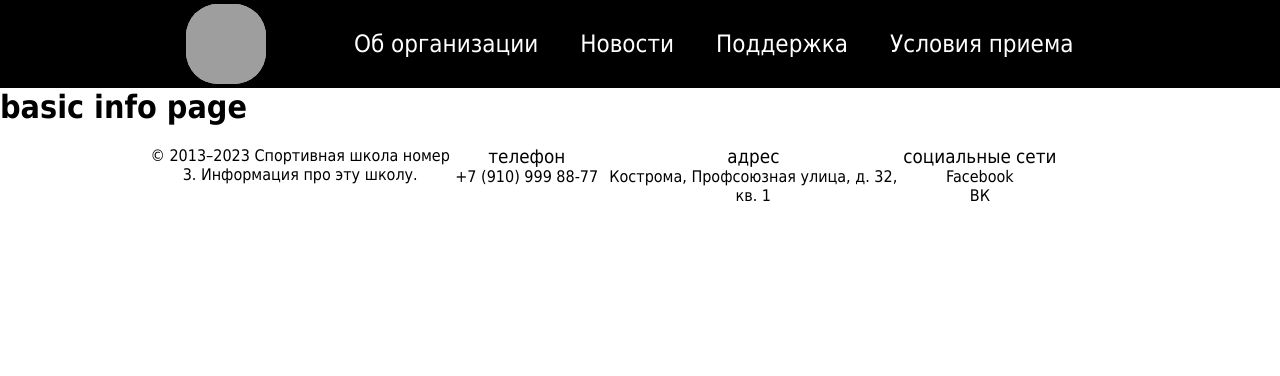
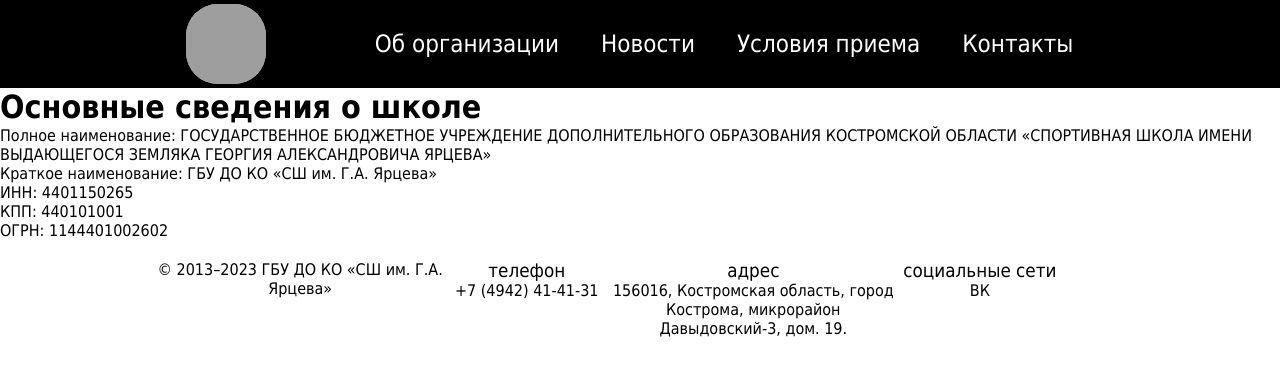
Before and after one commit to AirGuy-one/sports_school, a Django app: page /basic_info in a window 1280 px wide. Shown: the top 376 px of the page. Run offline with Django 4.2, Linux system fonts and the light colour scheme; parts of the project's set-up code (start-up, migrations or seed data) failed here and were passed over; grey boxes are pictures that could not be loaded.

Commit message:
First father's commit

```diff
--- a/templates/base.html
+++ b/templates/base.html
@@ -7,7 +7,7 @@
     <meta name="viewport"
           content="width=device-width, user-scalable=no, initial-scale=1.0, maximum-scale=1.0, minimum-scale=1.0">
     <meta http-equiv="X-UA-Compatible" content="ie=edge">
-    <title>Спорт школа 3</title>
+    <title>ГБУ ДО КО «СШ  им. Г.А. Ярцева»</title>
     <link rel="stylesheet" href="{% static 'css/style.css' %}">
 </head>
 <body>
@@ -34,8 +34,8 @@
                 </div>
             </div>
             <a href="#" title="faq">Новости</a>
-            <a href="#" title="support">Поддержка</a>
-            <a href="#" title="contacts">Условия приема</a>
+            <a href="#" title="support">Условия приема</a>
+            <a href="#" title="contacts">Контакты</a>
 
         </div>
     </div>
@@ -46,19 +46,18 @@
 <footer>
     <div class="footer-div">
         <div class="footer-item">
-            <p>© 2013–2023 Спортивная школа номер 3. Информация про эту школу.</p>
+            <p>© 2013–2023 ГБУ ДО КО «СШ  им. Г.А. Ярцева»</p>
         </div>
         <div class="footer-item">
             <h3>телефон</h3>
-            <p>+7 (910) 999 88-77</p>
+            <p>+7 (4942) 41-41-31</p>
         </div>
         <div class="footer-item">
             <h3>адрес</h3>
-            <p>Кострома, Профсоюзная улица, д. 32, кв. 1</p>
+            <p>156016, Костромская область, город Кострома, микрорайон Давыдовский-3, дом. 19.</p>
         </div>
         <div class="footer-item">
             <h3>социальные сети</h3>
-            <p>Facebook</p>
             <p>ВК</p>
         </div>
     </div>
--- a/templates/basic_information.html
+++ b/templates/basic_information.html
@@ -1,5 +1,10 @@
 {% extends "base.html" %}
 
 {% block main %}
-    <h1>basic info page</h1>
+	<h1>Основные сведения о школе</h1>
+	<p>Полное наименование: ГОСУДАРСТВЕННОЕ БЮДЖЕТНОЕ УЧРЕЖДЕНИЕ ДОПОЛНИТЕЛЬНОГО ОБРАЗОВАНИЯ КОСТРОМСКОЙ ОБЛАСТИ «СПОРТИВНАЯ ШКОЛА ИМЕНИ ВЫДАЮЩЕГОСЯ ЗЕМЛЯКА ГЕОРГИЯ АЛЕКСАНДРОВИЧА ЯРЦЕВА»</p>
+	<p>Краткое наименование: ГБУ ДО КО «СШ  им. Г.А. Ярцева»</p>
+	<p>ИНН: 4401150265</p>
+	<p>КПП: 440101001</p>
+	<p>ОГРН: 1144401002602</p>
 {% endblock %}
```
Also changed, not shown: templates/index.html (line endings or trailing spaces), 1 other file.
